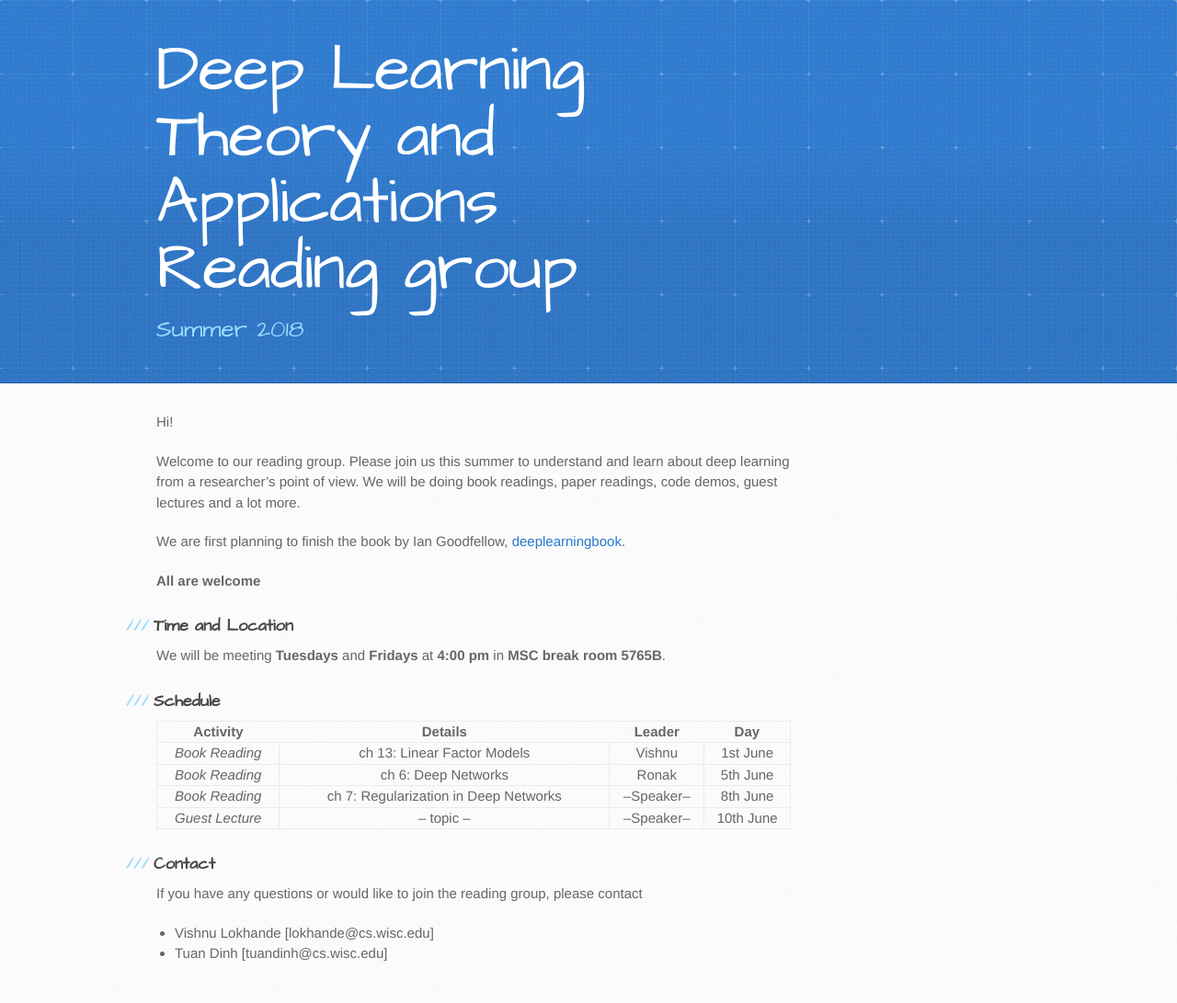
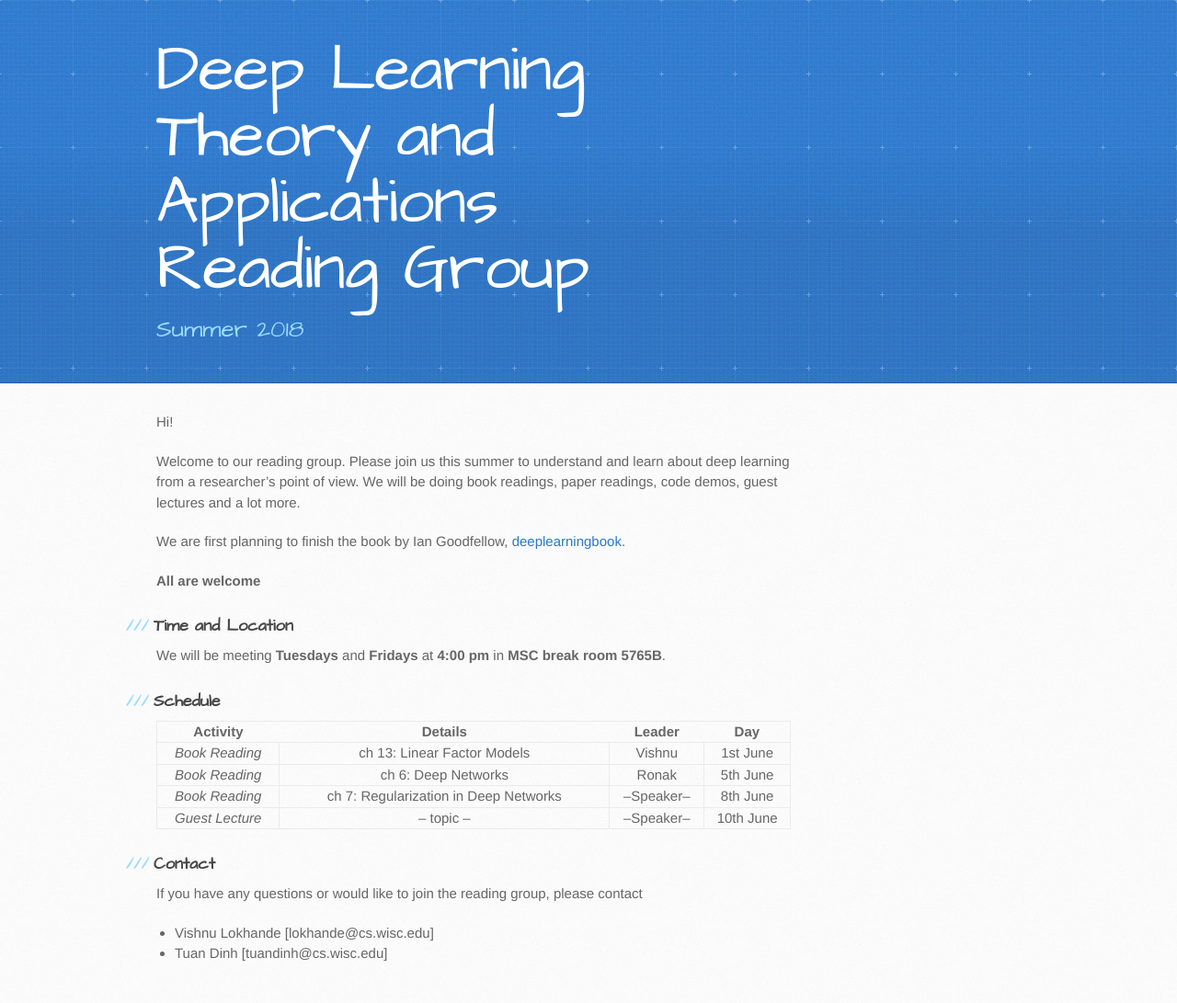
Before and after one commit to tuanqdinh/dlta-reading.github.io, a Jekyll site: the page built from index.md, in a window 1280 px wide. Shown: the whole page at 92% size. Built offline with Jekyll 4.4.1, drawn with Linux system fonts in a browser that asks for light colours.

```diff
--- a/_config.yml
+++ b/_config.yml
@@ -1,4 +1,4 @@
-title: Deep Learning Theory and Applications Reading group
+title: Deep Learning Theory and Applications Reading Group
 description: Summer 2018
 show_downloads: false
 google_analytics:
```
